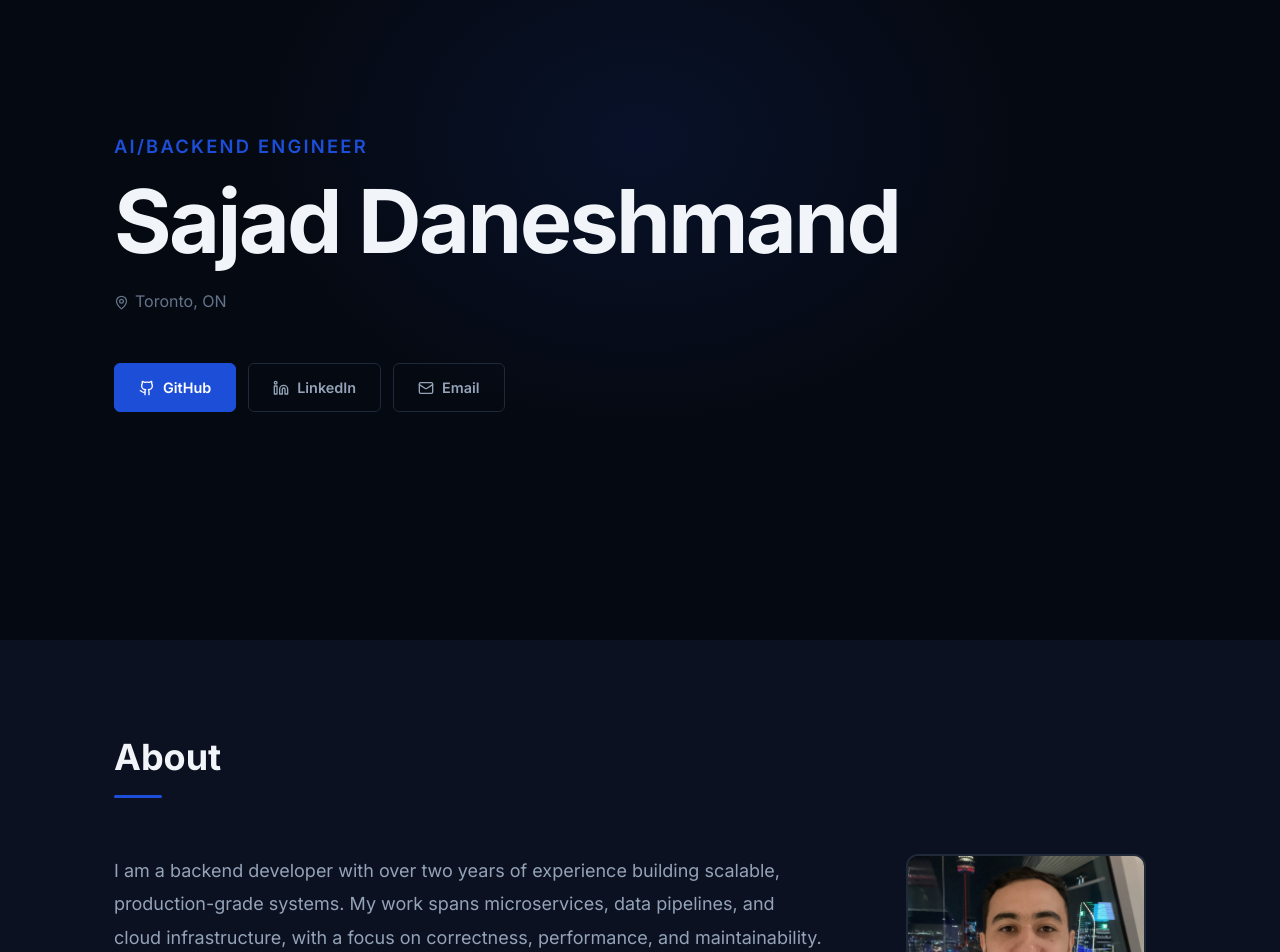
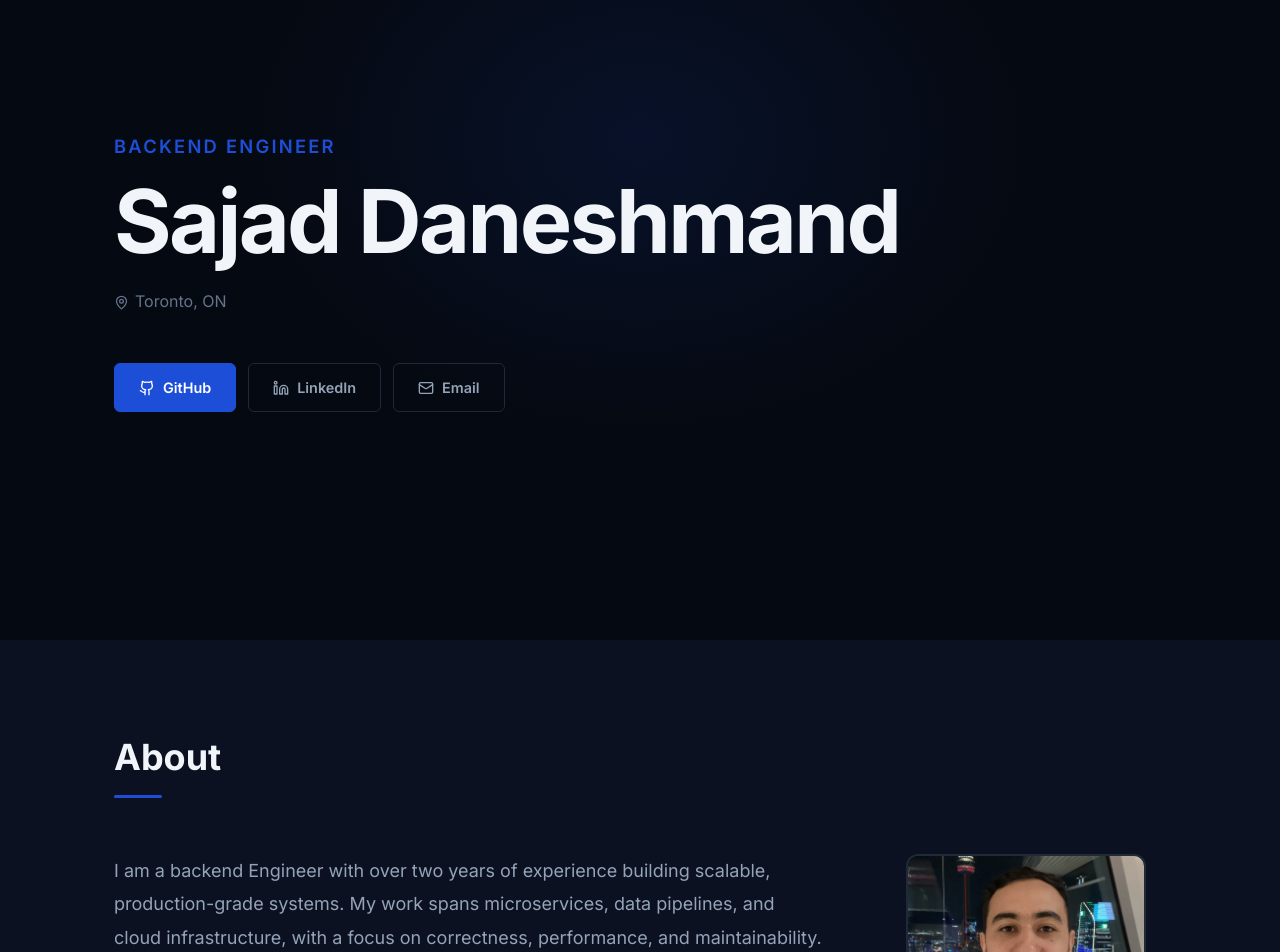
Before and after one commit to saji2000/myPortfolio, a React (Vite) app: page / in a window 1280 px wide. Shown: the part 160-1112 px from the top of the page. Built offline with nearby package versions, Linux system fonts and the light colour scheme.

Commit message:
Updated resume, praise God

```diff
--- a/src/App.tsx
+++ b/src/App.tsx
@@ -30,7 +30,7 @@ interface SkillGroup {
 
 const JOBS: Job[] = [
   {
-    role: 'AI/Backend Engineer',
+    role: 'Backend Engineer',
     company: 'SubmitterAI',
     period: 'Nov 2025 – Present',
     bullets: [
@@ -208,7 +208,7 @@ function Hero() {
     <section id="hero" className="hero">
       <div className="hero__container">
         <div ref={ref} className="fade-in">
-          <span className="hero__eyebrow">AI/Backend Engineer</span>
+          <span className="hero__eyebrow">Backend Engineer</span>
           <h1 className="hero__name">Sajad Daneshmand</h1>
           <p className="hero__location">
             <MapPin size={15} />
@@ -248,7 +248,7 @@ function About() {
           <div className="about__grid">
             <div className="about__body">
               <p>
-                I am a backend developer with over two years of experience building scalable, production-grade systems. My work spans microservices, data pipelines, and cloud infrastructure, with a focus on correctness, performance, and maintainability.
+                I am a backend Engineer with over two years of experience building scalable, production-grade systems. My work spans microservices, data pipelines, and cloud infrastructure, with a focus on correctness, performance, and maintainability.
               </p>
               <p>
                 I mostly work with Go, JavaScript/TypeScript and Python, and I have shipped real-world products across ecommerce, SaaS, and AI verticals. I care about clean API design, observable systems, and keeping operational complexity low.
```
